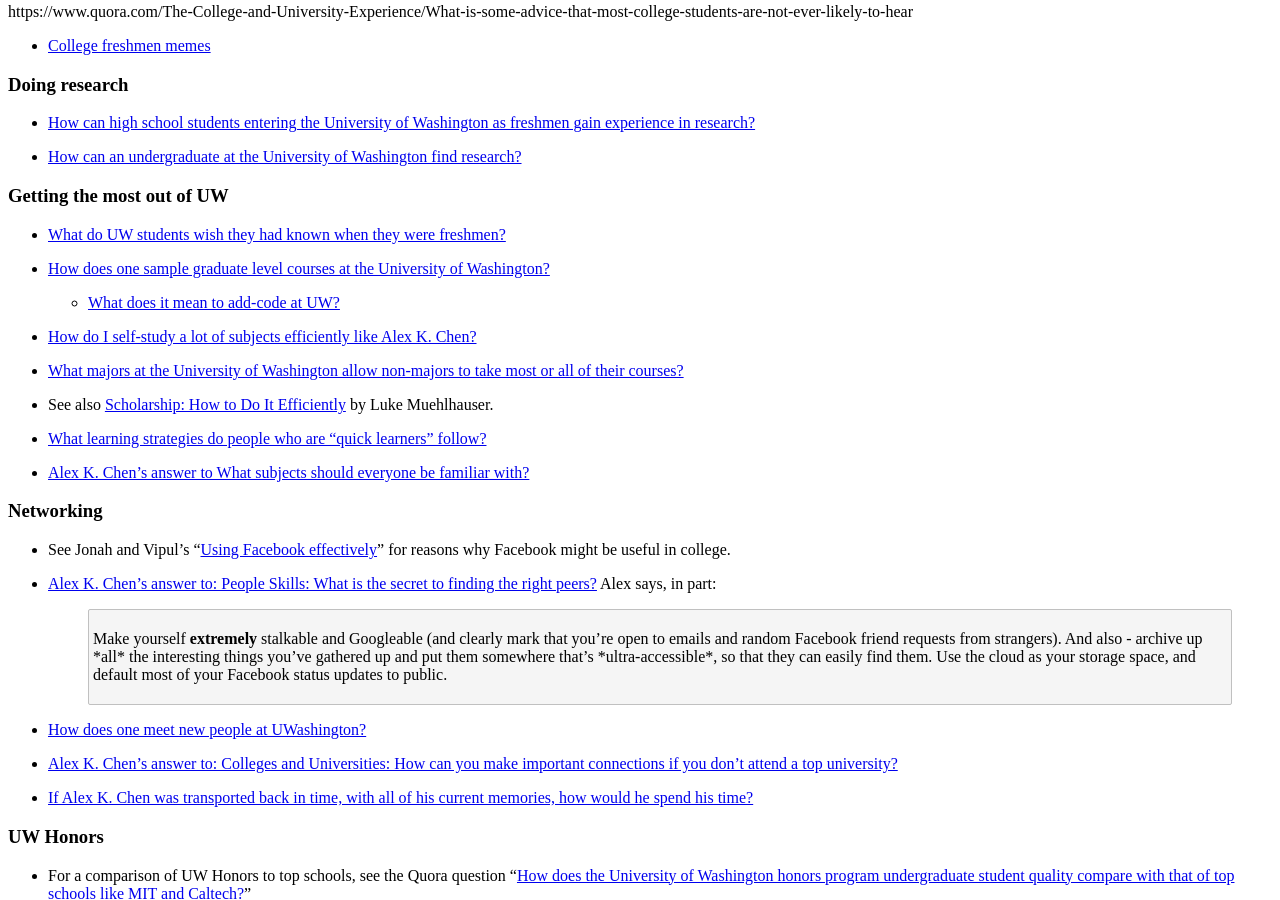
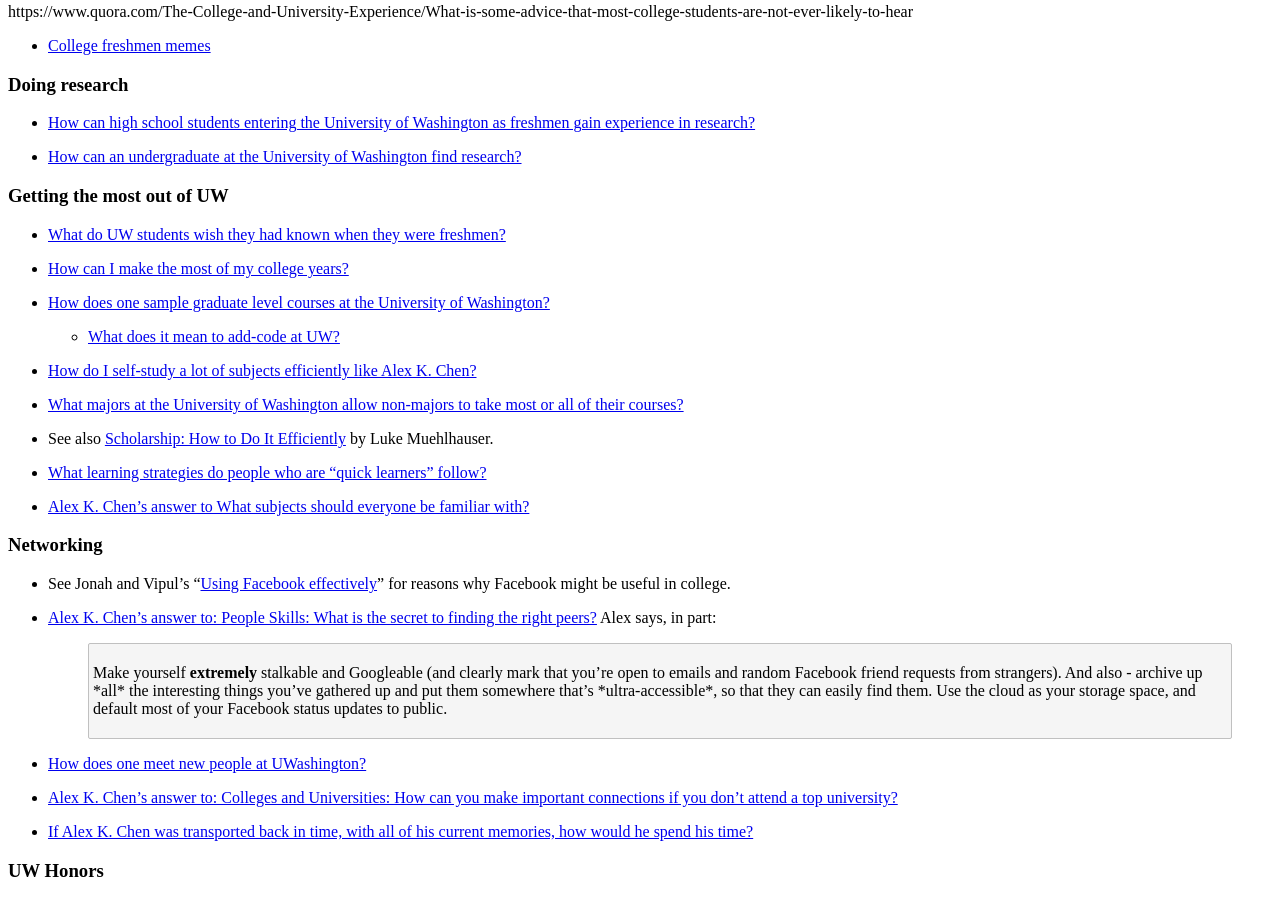
Before and after one commit to riceissa/abc, a Jekyll site: the page built from uw.markdown, in a window 1280 px wide and 900 px high, scrolled down 868 px. Built offline with Jekyll 4.4.1, drawn with Linux system fonts in a browser that asks for light colours; Markdown is read by kramdown in place of the engine named in the settings.

Commit message:
add another link

```diff
--- a/uw.markdown
+++ b/uw.markdown
@@ -68,6 +68,8 @@
 ### Getting the most out of UW
 
 - [What do UW students wish they had known when they were freshmen?](https://www.quora.com/What-do-UW-students-wish-they-had-known-when-they-were-freshmen)
+
+- [How can I make the most of my college years?](https://www.quora.com/How-can-I-make-the-most-of-my-college-years)
 
 - [How does one sample graduate level courses at the University of Washington?](https://www.quora.com/How-does-one-sample-graduate-level-courses-at-the-University-of-Washington)
 
```
